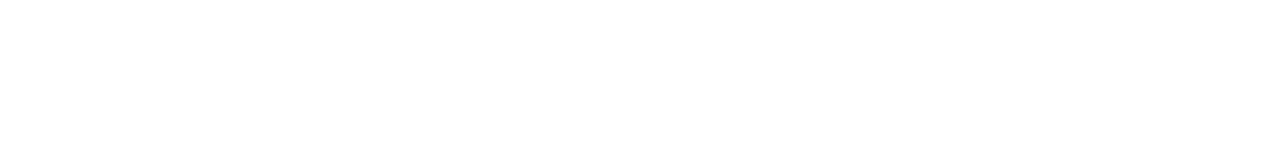
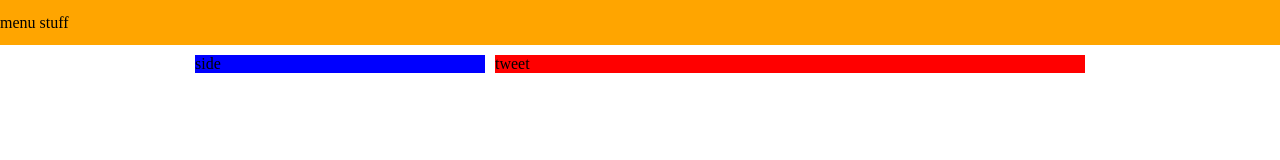
Before and after one commit to itsSanzo/twitter-test, a plain HTML site: page index.html in a window 1280 px wide. Drawn offline with Linux system fonts and the light colour scheme.

Commit message:
set layout

```diff
--- /dev/null
+++ b/css/reset.css
@@ -0,0 +1,47 @@
+/**
+ * Eric Meyer's Reset CSS v2.0 (http://meyerweb.com/eric/tools/css/reset/)
+ * http://cssreset.com
+ */
+html, body, div, span, applet, object, iframe,
+h1, h2, h3, h4, h5, h6, p, blockquote, pre,
+a, abbr, acronym, address, big, cite, code,
+del, dfn, em, img, ins, kbd, q, s, samp,
+small, strike, strong, sub, sup, tt, var,
+b, u, i, center,
+dl, dt, dd, ol, ul, li,
+fieldset, form, label, legend,
+table, caption, tbody, tfoot, thead, tr, th, td,
+article, aside, canvas, details, embed,
+figure, figcaption, footer, header, hgroup,
+menu, nav, output, ruby, section, summary,
+time, mark, audio, video {
+	margin: 0;
+	padding: 0;
+	border: 0;
+	font-size: 100%;
+	font: inherit;
+	vertical-align: baseline;
+}
+/* HTML5 display-role reset for older browsers */
+article, aside, details, figcaption, figure,
+footer, header, hgroup, menu, nav, section {
+	display: block;
+}
+body {
+	line-height: 1;
+}
+ol, ul {
+	list-style: none;
+}
+blockquote, q {
+	quotes: none;
+}
+blockquote:before, blockquote:after,
+q:before, q:after {
+	content: '';
+	content: none;
+}
+table {
+	border-collapse: collapse;
+	border-spacing: 0;
+}
--- a/css/style.css
+++ b/css/style.css
@@ -0,0 +1,38 @@
+body {
+  margin: 0px;
+}
+
+header {
+  width: 100%;
+  height: 45px;
+  background: orange;
+  display: flex;
+  align-items: center;
+  z-index: 20;
+  position: fixed;
+  top: 0px;
+  right: 0px
+}
+
+#wrapper {
+	width: 890px;
+  margin: 55px auto;
+  padding: 0px;
+  background: pink;
+}
+
+#sidebar {
+  background: blue;
+  float: left;
+  width: 290px;
+  margin: 0px;
+  padding: 0px;
+}
+
+#tweetfeed {
+  background: red;
+  float: right;
+  width: 590px;
+  margin: 0px;
+  padding: 0px;
+}
--- a/index.html
+++ b/index.html
@@ -2,7 +2,18 @@
 <html>
 <head>
   <title>I look like Twitter, right?</title>
+  <link href="css/style.css" rel="stylesheet" type="text/css">
+  <link href="css/style.css" rel="stylesheet" type="text/css">
 </head>
 <body>
+  <header>menu stuff</header>
+  <div id="wrapper">
+    <div id="sidebar">
+    side
+    </div>
+    <div id="tweetfeed">
+    tweet
+    </div>
+  </div>
 </body>
 </html>
```
Also changed, not shown: 1 other file.
